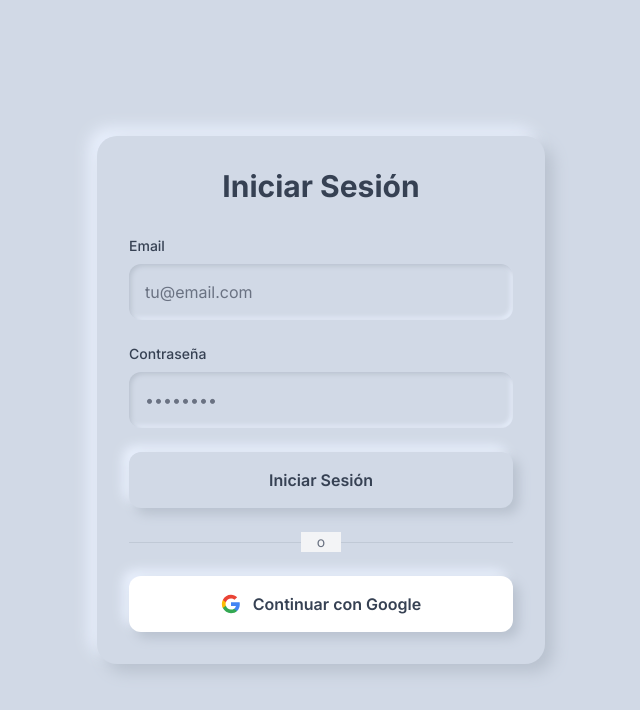
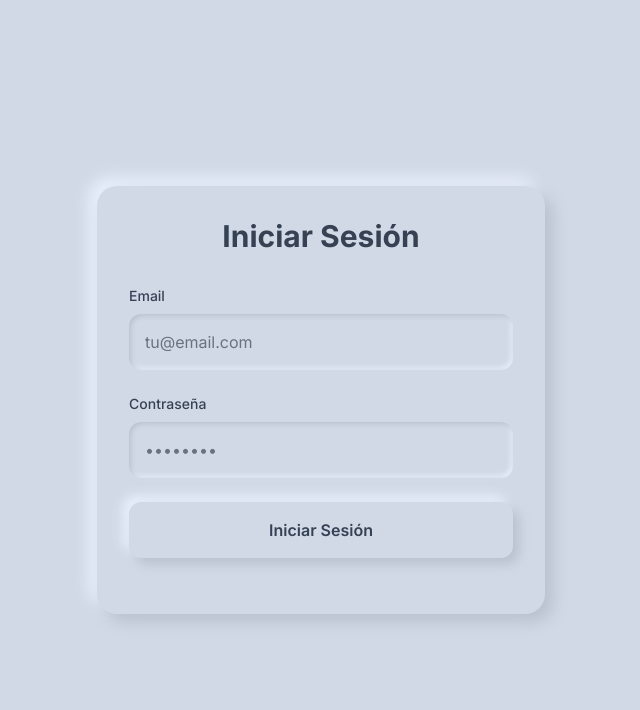
Before and after one commit to fabiancoronadocanedo99-netizen/ai-grader-app, a Next.js app: page /login in a window 1280 px wide. Shown: the top 710 px of the page, without its empty margins (319-959 px from the left). Built offline with nearby package versions, Linux system fonts and the light colour scheme; no server answers.

Commit message:
Ocultar temporalmente el botón de login con Google

```diff
--- a/src/app/login/page.tsx
+++ b/src/app/login/page.tsx
@@ -95,7 +95,7 @@ export default function LoginPage() {
             {authLoading ? 'Iniciando...' : 'Iniciar Sesión'}
           </button>
 
-          <div className="relative">
+          <div className="relative hidden">
             <div className="absolute inset-0 flex items-center">
               <div className="w-full border-t border-gray-400 opacity-30"></div>
             </div>
@@ -107,7 +107,7 @@ export default function LoginPage() {
           <button
             type="button"
             onClick={handleLoginWithGoogle}
-            className="neu-button-white w-full text-gray-700 font-semibold py-4 px-6 flex items-center justify-center space-x-3"
+            className="neu-button-white w-full text-gray-700 font-semibold py-4 px-6 flex items-center justify-center space-x-3 hidden"
           >
             <svg className="w-5 h-5" viewBox="0 0 24 24">
               <path fill="#4285F4" d="M22.56 12.25c0-.78-.07-1.53-.2-2.25H12v4.26h5.92c-.26 1.37-1.04 2.53-2.21 3.31v2.77h3.57c2.08-1.92 3.28-4.74 3.28-8.09z"/>
```
